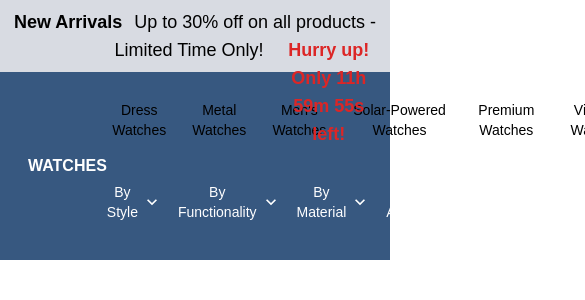
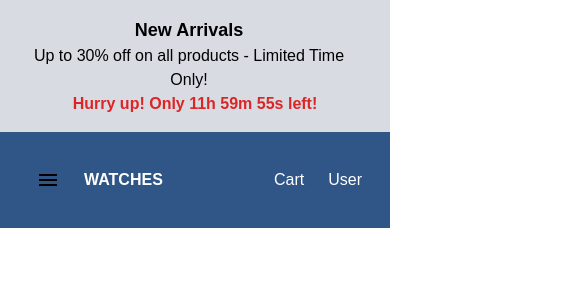
Before and after one commit to zainabzahid711/e-comm, a Next.js app: page / in a window 390 px wide. Shown: the top 300 px of the page, 585 px wide, since content can reach past the window. Built offline with nearby package versions, Linux system fonts and the light colour scheme.

Commit message:
optimized by applying lazy loading on dynamic components

```diff
--- a/src/components/navBar/navBar.tsx
+++ b/src/components/navBar/navBar.tsx
@@ -1,6 +1,20 @@
-import React, { useState } from "react";
-import { Menu, MenuItem, Button, Typography, Box } from "@mui/material";
+import React, { useState, Suspense, lazy } from "react";
+import {
+  MenuItem,
+  Box,
+  IconButton,
+  List,
+  ListItem,
+  Divider,
+  ListItemText,
+  Typography,
+} from "@mui/material";
+const MenuComponent = lazy(() => import("@mui/material/Menu"));
+const DrawerComponent = lazy(() => import("@mui/material/Drawer"));
+
 import KeyboardArrowDownIcon from "@mui/icons-material/KeyboardArrowDown";
+import MenuIcon from "@mui/icons-material/Menu";
+import CloseIcon from "@mui/icons-material/Close";
 
 type DropdownContent = {
   [key: string]: { title: string; description: string }[];
@@ -68,10 +82,7 @@ const dropdownContent: DropdownContent = {
       title: "Silicone/Rubber Watches",
       description: "Comfortable and sporty.",
     },
-    {
-      title: "Ceramic Watches",
-      description: "Scratch-resistant and modern.",
-    },
+    { title: "Ceramic Watches", description: "Scratch-resistant and modern." },
     {
       title: "Wooden Watches",
       description: "Eco-friendly and unique designs.",
@@ -84,17 +95,11 @@ const dropdownContent: DropdownContent = {
       description: "Elegant and often embellished with decorative elements.",
     },
     { title: "Unisex Watches", description: "Gender-neutral designs." },
-    {
-      title: "Kids' Watches",
-      description: "Colorful, fun, and often themed.",
-    },
+    { title: "Kids' Watches", description: "Colorful, fun, and often themed." },
   ],
   "By Price Range": [
     { title: "Affordable Watches", description: "Budget-friendly options." },
-    {
-      title: "Mid-Range Watches",
-      description: "Balancing quality and cost.",
-    },
+    { title: "Mid-Range Watches", description: "Balancing quality and cost." },
     { title: "Premium Watches", description: "Luxury yet accessible." },
     {
       title: "High-End Watches",
@@ -118,9 +123,36 @@ const dropdownContent: DropdownContent = {
   ],
 };
 
+const staticMenuItems = [
+  "Dress Watches",
+  "Metal Watches",
+  "Men's Watches",
+  "Solar-Powered Watches",
+  "Premium Watches",
+  "Vintage Watches",
+];
+
+// React.memo for individual static items (if needed)
+const MenuItemComponent = React.memo(
+  ({ title, description }: { title: string; description: string }) => {
+    return (
+      <MenuItem>
+        <Box>
+          <Typography variant="subtitle1" fontWeight="bold">
+            {title}
+          </Typography>
+          <Typography variant="body2">{description}</Typography>
+        </Box>
+      </MenuItem>
+    );
+  }
+);
+
 const NavBar = () => {
   const [anchorEl, setAnchorEl] = useState<null | HTMLElement>(null);
   const [menuKey, setMenuKey] = useState<string | null>(null);
+  const [drawerOpen, setDrawerOpen] = useState(false); // State for mobile sidebar
+  const [expandedCategory, setExpandedCategory] = useState<string | null>(null); // Track expanded category for dropdown
 
   const handleOpen = (event: React.MouseEvent<HTMLElement>, key: string) => {
     setAnchorEl(event.currentTarget);
@@ -132,30 +164,48 @@ const NavBar = () => {
     setMenuKey(null);
   };
 
+  const handleDrawerToggle = () => {
+    setDrawerOpen((prevState) => !prevState);
+  };
+
+  const handleCategoryToggle = (category: string) => {
+    setExpandedCategory((prevCategory) =>
+      prevCategory === category ? null : category
+    ); // Toggle category dropdown
+  };
+
   return (
     <>
-      <div className="flex justify-between p-7 bg-[#375880]">
+      <div className="flex justify-start md:justify-around items-center gap-4 p-7 bg-[#2f5686]">
+        {/* Mobile Hamburger Menu */}
+        <div className="md:hidden flex items-center">
+          <IconButton color="inherit" onClick={handleDrawerToggle}>
+            <MenuIcon />
+          </IconButton>
+        </div>
+
         <div className="text-center flex items-center">
           <h3 className="text-white font-bold">WATCHES</h3>
         </div>
-        <div className="flex flex-col gap-8 text-center justify-center items-center">
+
+        {/* Desktop Menu Items */}
+        <div className="flex-col gap-6 text-center justify-center items-center hidden md:flex">
           <div>
-            <ul className="flex gap-4 text-sm">
-              <li className="cursor-pointer">Dress Watches</li>
-              <li className="cursor-pointer">Metal Watches</li>
-              <li className="cursor-pointer">Men's Watches</li>
-              <li className="cursor-pointer">Solar-Powered Watches</li>
-              <li className="cursor-pointer">Premium Watches</li>
-              <li className="cursor-pointer">Vintage Watches</li>
+            <ul className="flex gap-2 md:gap-4 2xl:text-lg md:text-sm">
+              {staticMenuItems.map((item) => (
+                <li key={item} className="cursor-pointer">
+                  {item}
+                </li>
+              ))}
             </ul>
           </div>
-          {/* dropdown div */}
+          {/* Desktop Dropdown Menu */}
           <div>
             <ul className="flex gap-4 text-sm text-white">
               {Object.keys(dropdownContent).map((key) => (
                 <li
                   key={key}
-                  className="cursor-pointer hover:underline flex items-center gap-1"
+                  className="2xl:text-lg md:text-sm cursor-pointer hover:underline flex items-center gap-0"
                   onClick={(e) => handleOpen(e, key)}
                 >
                   {key} <KeyboardArrowDownIcon fontSize="small" />
@@ -164,16 +214,19 @@ const NavBar = () => {
             </ul>
           </div>
         </div>
-        <div className="items-center flex text-center">
+
+        {/* Cart, User, Search - Always visible */}
+        <div className="items-center flex text-center md:flex md:ml-0 ml-auto">
           <ul className="flex gap-6 justify-center text-white">
             <li className="cursor-pointer">Cart</li>
             <li className="cursor-pointer">User</li>
-            <li className="cursor-pointer">Search</li>
           </ul>
         </div>
       </div>
-      {/* Dropdown Menu */}
-      <Menu
+
+      {/* Desktop Dropdown Menu */}
+      <Suspense fallback={<div> Loading... </div>}>
+        <MenuComponent
           anchorEl={anchorEl}
           open={Boolean(anchorEl)}
           onClose={handleClose}
@@ -183,16 +236,53 @@ const NavBar = () => {
         >
           {menuKey &&
             dropdownContent[menuKey].map((item, index) => (
-            <MenuItem key={index} onClick={handleClose}>
-              <Box>
-                <Typography variant="subtitle1" fontWeight="bold">
-                  {item.title}
-                </Typography>
-                <Typography variant="body2">{item.description}</Typography>
+              <MenuItemComponent key={index} {...item} />
+            ))}
+        </MenuComponent>
+      </Suspense>
+
+      <Suspense fallback={<div> Loading... </div>}>
+        <DrawerComponent
+          anchor="left"
+          open={drawerOpen}
+          onClose={handleDrawerToggle}
+          sx={{
+            "& .MuiDrawer-paper": {
+              backgroundColor: "#2f5686", // Same as NavBar background color
+              color: "white", // Text color for the drawer
+            },
+          }}
+        >
+          <Box sx={{ width: 250 }} role="presentation">
+            <IconButton onClick={handleDrawerToggle}>
+              <CloseIcon />
+            </IconButton>
+            <List>
+              {Object.keys(dropdownContent).map((category) => (
+                <div key={category}>
+                  <ListItem onClick={() => handleCategoryToggle(category)}>
+                    <ListItemText primary={category} />
+                    <KeyboardArrowDownIcon />
+                  </ListItem>
+                  {expandedCategory === category && (
+                    <List component="div" disablePadding>
+                      {dropdownContent[category].map((item, index) => (
+                        <ListItem
+                          onClick={() => handleCategoryToggle(category)}
+                          key={index}
+                        >
+                          <ListItemText primary={item.title} />
+                        </ListItem>
+                      ))}
+                    </List>
+                  )}
+                  <Divider />
+                </div>
+              ))}
+            </List>
           </Box>
-            </MenuItem>
-          ))}
-      </Menu>
+        </DrawerComponent>
+      </Suspense>
     </>
   );
 };
--- a/src/components/navBar/saleHeader.tsx
+++ b/src/components/navBar/saleHeader.tsx
@@ -39,19 +39,17 @@ const Header = () => {
   }, [dispatch]);
 
   return (
-    <div className="bg-[#D8DBE2] text-center p-2">
-      <h4 className="text-lg text-black relative">
-        <span className="text-lg font-semibold mr-3 cursor-pointer">
-          {/* animate-blink  */}
-          New Arrivals
-        </span>
-        <span className="mr-3">
-          Up to 30% off on all products - Limited Time Only!
-        </span>
-        <span className="text-red-600 font-bold absolute">
-          Hurry up! Only {timeLeft} left!
-        </span>
+    <div className="bg-[#D8DBE2] text-center p-4 md:p-2 md:flex-row md:flex justify-center items-center flex-col">
+      <h4 className="text-lg text-black relative font-semibold mr-3 cursor-pointer">
+        {/* animate-blink  */}
+        New Arrivals
       </h4>
+
+      <p className="mr-3 text-black">
+        Up to 30% off on all products - Limited Time Only!
+      </p>
+
+      <p className="text-red-600 font-bold ">Hurry up! Only {timeLeft} left!</p>
     </div>
   );
 };
```
Lines whose indentation alone changed are shown as unchanged.
